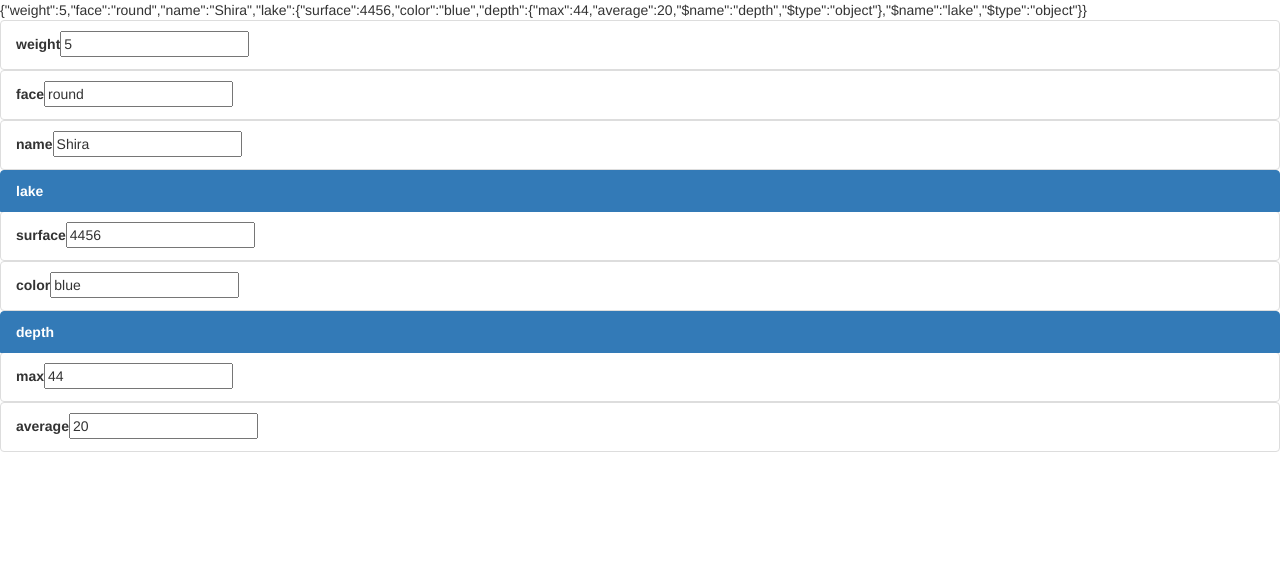
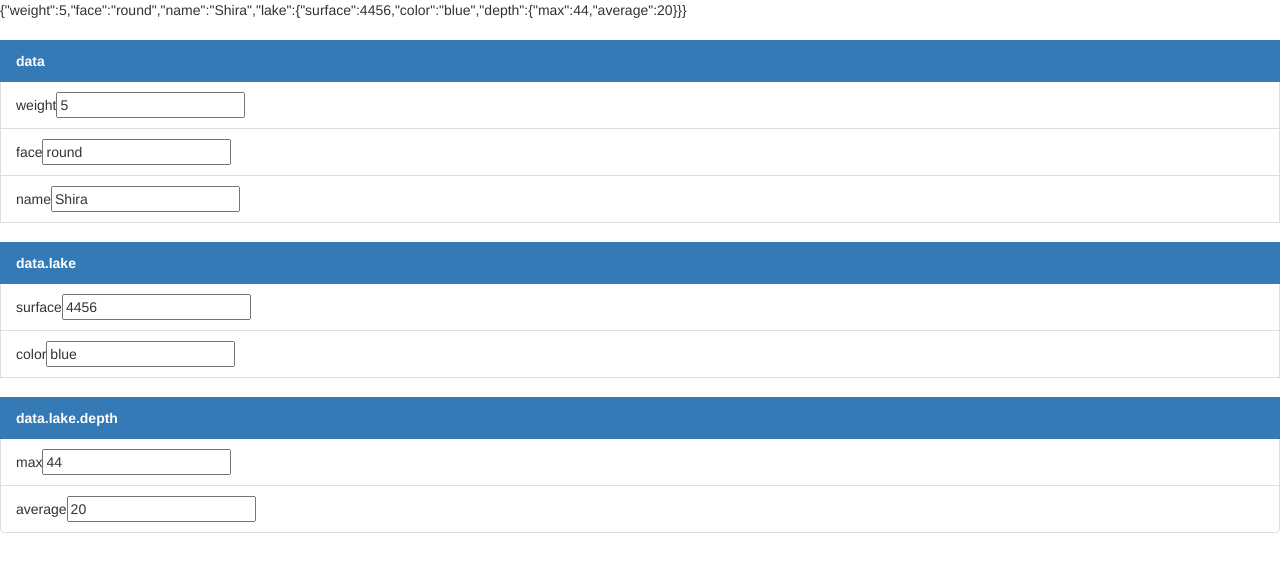
Before and after one commit to davidvoler/object-by-example-form-angularjs, a website: page demo/index.html in a window 1280 px wide. Drawn offline with nearby package versions, Linux system fonts and the light colour scheme.

Commit message:
a single directive with recursive function

```diff
--- a/demo/index.html
+++ b/demo/index.html
@@ -16,7 +16,7 @@
 
 
 <script src="../bower_components/angularjs/angular.js"></script>
-<script src="../src/object_by_example.js"></script>
+<script src="../src/object_by_example1.js"></script>
 <script src="app.js"></script>
 
 </body>
--- /dev/null
+++ b/src/object_by_example1.js
@@ -0,0 +1,70 @@
+/**
+ * Created by davidlevy on 2/16/15.
+ */
+(function () {
+
+    //define the angular module
+    angular.module('obe.object_by_example_form', []);
+    //the directives
+
+
+    function obeObject($compile) {
+        return {
+            restrict: 'E',
+            //replace: true,
+            scope: {'data': '='},
+            template: '<ul class="list-group"> ' +
+            '<li class="list-group-item active" ng-if="data.$name"><strong  ng-bind="data.$name"></strong></li> ' +
+            '<obe-field ng-repeat="item in items" field="item"></obe-field>' +
+            '</ul>',
+            link: function (scope, element, attr) {
+
+                var fldType = '';
+
+                scope.generateHtml = function (obj, name) {
+                    element.append('<ul class="list-group">');
+                    element.append('<li class="list-group-item active" ><strong>'+name+'</strong></li>');
+
+                    for (var key in obj) {
+                        console.log(key);
+                        if (key[0] == '$') {
+                            console.log('this key should not be displayed' + key);
+                            continue;
+                        }
+                        fldType = typeof obj[key];
+                        switch (fldType) {
+                            case 'string':
+                                element.append('<li class="list-group-item">'+key+'<input ng-model="'+name +'.'+key + '" /></li>');
+                                break;
+                            case 'number':
+                                element.append('<li class="list-group-item">'+key+'<input ng-model="'+name +'.'+key + '" /></li>');
+                                break;
+                            case 'boolean':
+                                element.append('<li class="list-group-item">'+key+'<input type="checkbox" ng-model="'+name +'.'+key + '" /></li>');
+                                break;
+                            case 'object':
+                                if (angular.isArray(obj[key])) {
+                                    console.log('array');
+                                } else {
+                                    scope.generateHtml(obj[key], name +'.' +key);
+                                }
+                                break;
+                        }
+
+                    }
+                    element.append('</ul>');
+                };
+                scope.generateHtml(scope.data, 'data');
+                $compile(element.contents())(scope);
+
+                //console.log(scope.items.length);
+
+            }
+        }
+    }
+
+
+    angular.module('obe.object_by_example_form').directive('obeObject', ['$compile', obeObject]);
+
+
+}());
```
